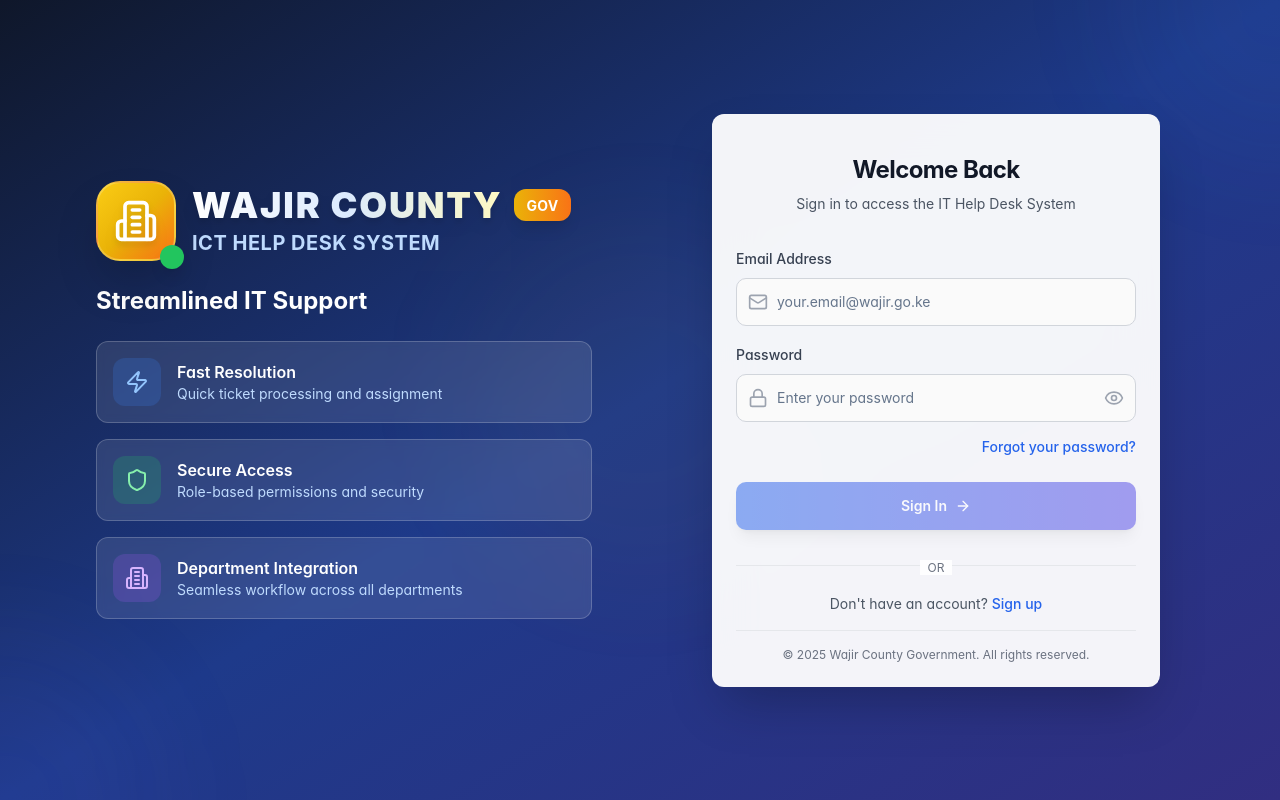
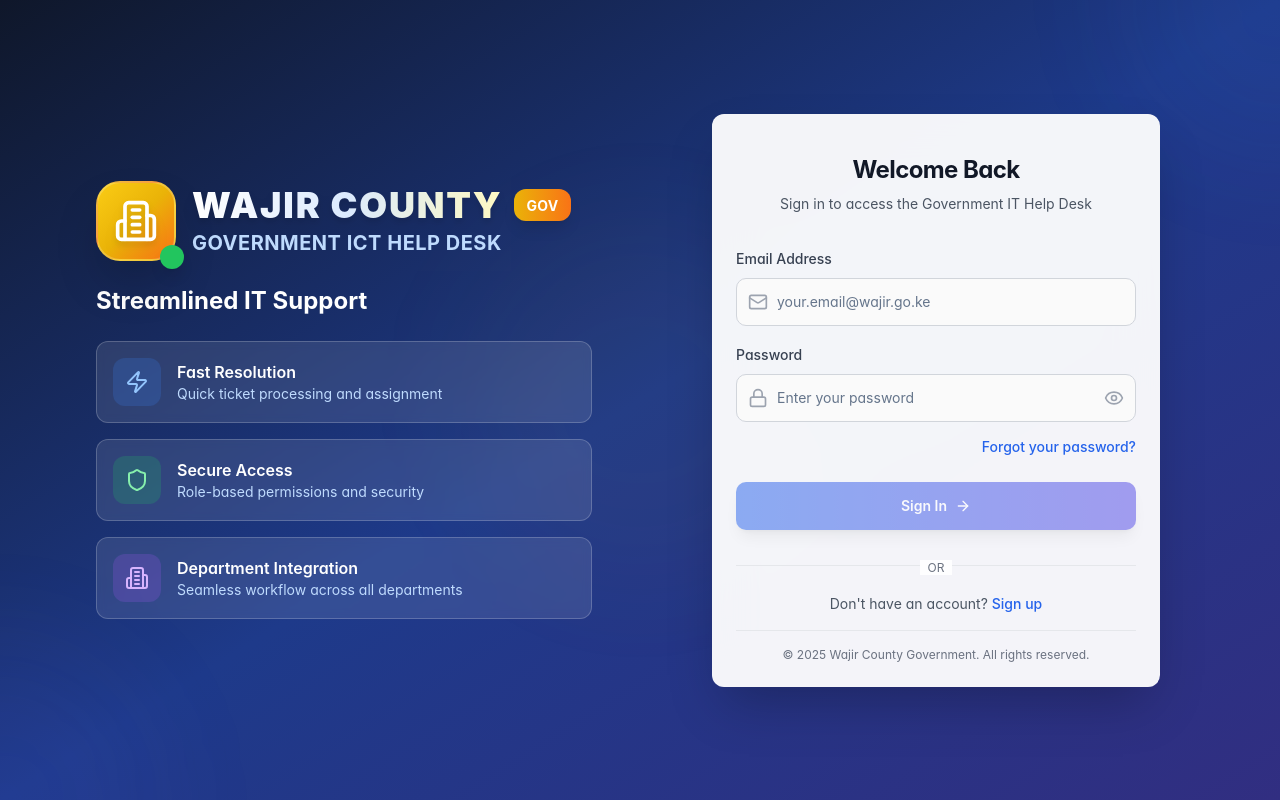
Before and after one commit to Ali-Salat/wajir-ict-helpdesk, a React (Vite) app: page /auth in a window 1280 px wide. Built offline with nearby package versions, Linux system fonts and the light colour scheme.

Commit message:
Add branding and styling
Update the application's branding and styling to reflect the "WAJIR COUNTY GOVERNMENT ICT HELP DESK" identity. This includes logo updates, color scheme adjustments, and layout enhancements.

```diff
--- a/src/components/auth/AuthPage.tsx
+++ b/src/components/auth/AuthPage.tsx
@@ -1,3 +1,4 @@
+
 import React, { useState } from 'react';
 import { Button } from '@/components/ui/button';
 import { Input } from '@/components/ui/input';
@@ -125,7 +126,7 @@ const AuthPage = () => {
                   </div>
                 </div>
                 <p className="text-xl font-bold text-blue-200 tracking-wide">
-                  ICT HELP DESK SYSTEM
+                  GOVERNMENT ICT HELP DESK
                 </p>
               </div>
             </div>
@@ -182,7 +183,7 @@ const AuthPage = () => {
                 </div>
                 <div>
                   <h1 className="text-xl font-black text-gray-900 dark:text-white">WAJIR COUNTY</h1>
-                  <p className="text-sm font-bold text-blue-600">ICT HELP DESK</p>
+                  <p className="text-sm font-bold text-blue-600">GOVERNMENT ICT HELP DESK</p>
                 </div>
               </div>
 
@@ -192,9 +193,9 @@ const AuthPage = () => {
                 </CardTitle>
                 <CardDescription className="text-gray-600 dark:text-gray-400">
                   {authMode === 'signin'
-                    ? 'Sign in to access the IT Help Desk System'
+                    ? 'Sign in to access the Government IT Help Desk'
                     : authMode === 'signup'
-                    ? 'Get started with the IT Help Desk System'
+                    ? 'Get started with the Government IT Help Desk'
                     : "Enter your email and we'll send a link to reset your password."}
                 </CardDescription>
               </div>
```
